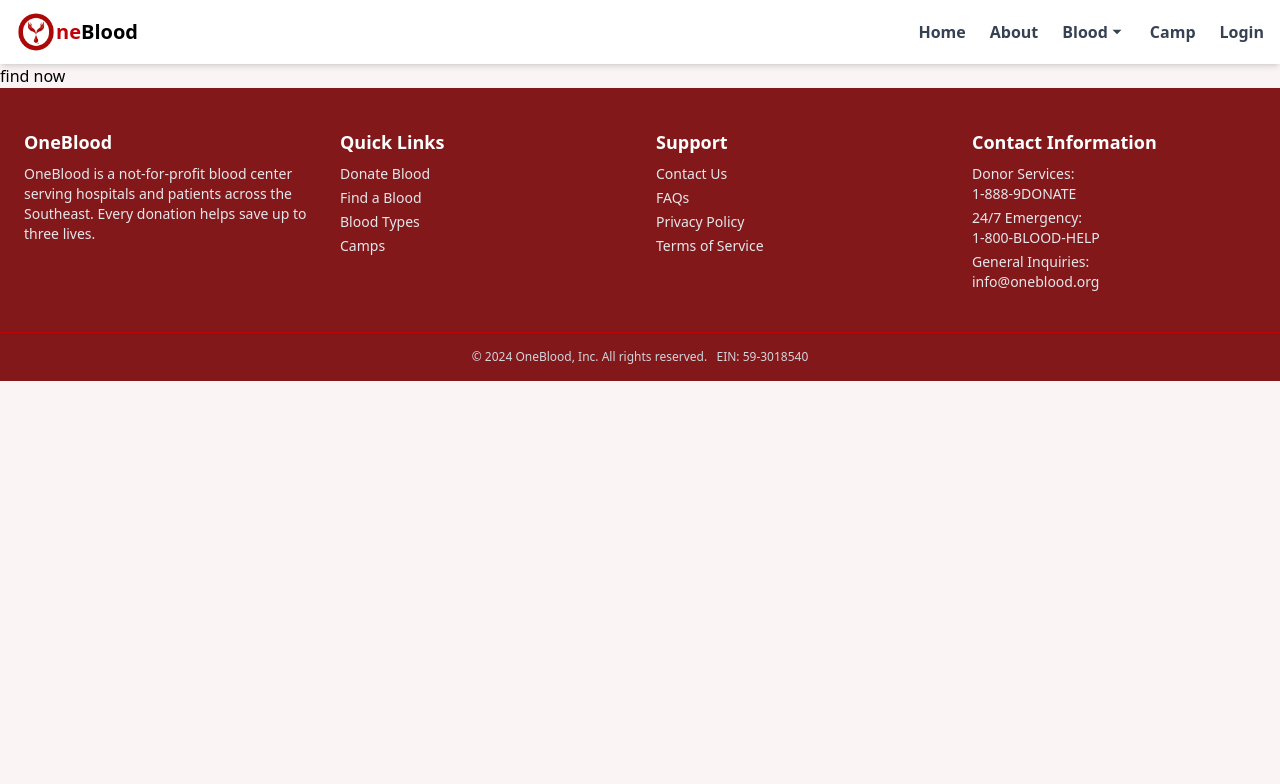
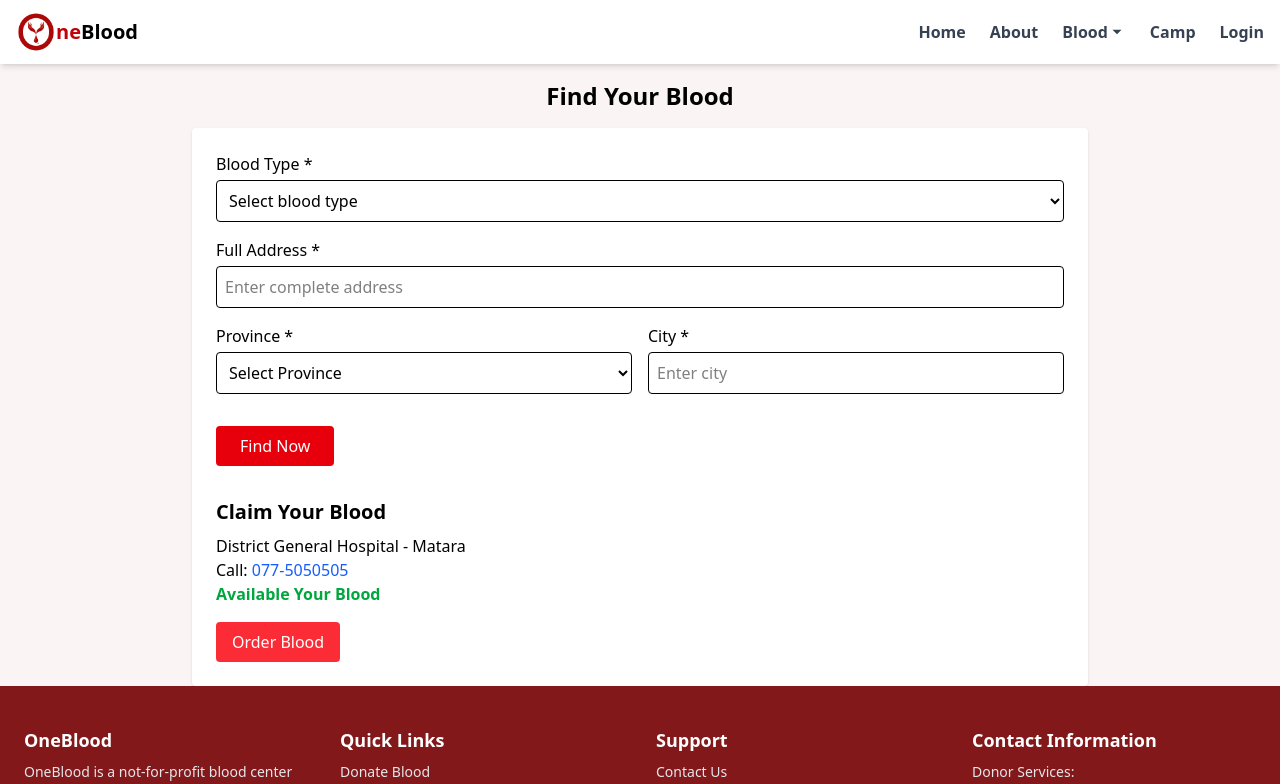
Before and after one commit to ayeshlakshan35/OneBlood-frontend, a React (Vite) app: page /FBlood in a window 1280 px wide. Shown: the top 784 px of the page. Built offline with nearby package versions, Linux system fonts and the light colour scheme.

Commit message:
change find blood page

```diff
--- a/src/Pages/FindBlood.jsx
+++ b/src/Pages/FindBlood.jsx
@@ -1,13 +1,109 @@
-import React from 'react'
-
-import Footer from '../Component/Footer/Footer'
+import React, { useState } from "react";
+import Footer from "../Component/Footer/Footer";
 
 export default function FindBlood() {
+  const [formData, setFormData] = useState({
+    bloodType: '',
+    address: '',
+    province: '',
+    city: ''
+  });
+
+  const handleChange = (e) => {
+    setFormData({ ...formData, [e.target.name]: e.target.value });
+  };
+
+  const handleSubmit = (e) => {
+    e.preventDefault();
+    alert('Blood available at District General Hospital - Matara');
+  };
+
   return (
-    <div>find now
+    <div>
+      <center className="text-2xl font-bold my-4">Find Your Blood</center>
 
-      <Footer/>
+      <div className="p-6 max-w-4xl mx-auto bg-white rounded shadow">
+        <form onSubmit={handleSubmit} className="space-y-4">
+          <div>
+            <label className="block mb-1 font-medium">Blood Type *</label>
+            <select
+              name="bloodType"
+              value={formData.bloodType}
+              onChange={handleChange}
+              className="w-full border rounded p-2"
+              required
+            >
+              <option value="">Select blood type</option>
+              <option value="A+">A+</option>
+              <option value="A-">A-</option>
+              <option value="B+">B+</option>
+              <option value="B-">B-</option>
+              <option value="AB+">AB+</option>
+              <option value="AB-">AB-</option>
+              <option value="O+">O+</option>
+              <option value="O-">O-</option>
+            </select>
+          </div>
 
+          <div>
+            <label className="block mb-1 font-medium">Full Address *</label>
+            <input
+              type="text"
+              name="address"
+              value={formData.address}
+              onChange={handleChange}
+              className="w-full border rounded p-2"
+              placeholder="Enter complete address"
+              required
+            />
+          </div>
+
+          <div className="grid grid-cols-1 md:grid-cols-2 gap-4">
+            <div>
+              <label className="block mb-1 font-medium">Province *</label>
+              <select
+                name="province"
+                value={formData.province}
+                onChange={handleChange}
+                className="w-full border rounded p-2"
+                required
+              >
+                <option value="">Select Province</option>
+                <option value="Western">Western</option>
+                <option value="Southern">Southern</option>
+                <option value="Central">Central</option>
+              </select>
+            </div>
+            <div>
+              <label className="block mb-1 font-medium">City *</label>
+              <input
+                type="text"
+                name="city"
+                value={formData.city}
+                onChange={handleChange}
+                className="w-full border rounded p-2"
+                placeholder="Enter city"
+                required
+              />
+            </div>
+          </div>
+
+          <button type="submit" className="bg-red-600 text-white px-6 py-2 rounded mt-4">
+            Find Now
+          </button>
+        </form>
+
+        {/* Result Display (Static for now) */}
+        <div className="mt-8">
+          <h3 className="text-xl font-semibold mb-2">Claim Your Blood</h3>
+          <p>District General Hospital - Matara</p>
+          <p>Call: <a href="tel:0775050505" className="text-blue-600">077-5050505</a></p>
+          <p className="text-green-600 font-semibold">Available Your Blood</p>
+          <button className="mt-4 bg-red-500 text-white px-4 py-2 rounded">Order Blood</button>
+        </div>
+      </div>
+
+      <Footer />
     </div>
-  )
+  );
 }
```
